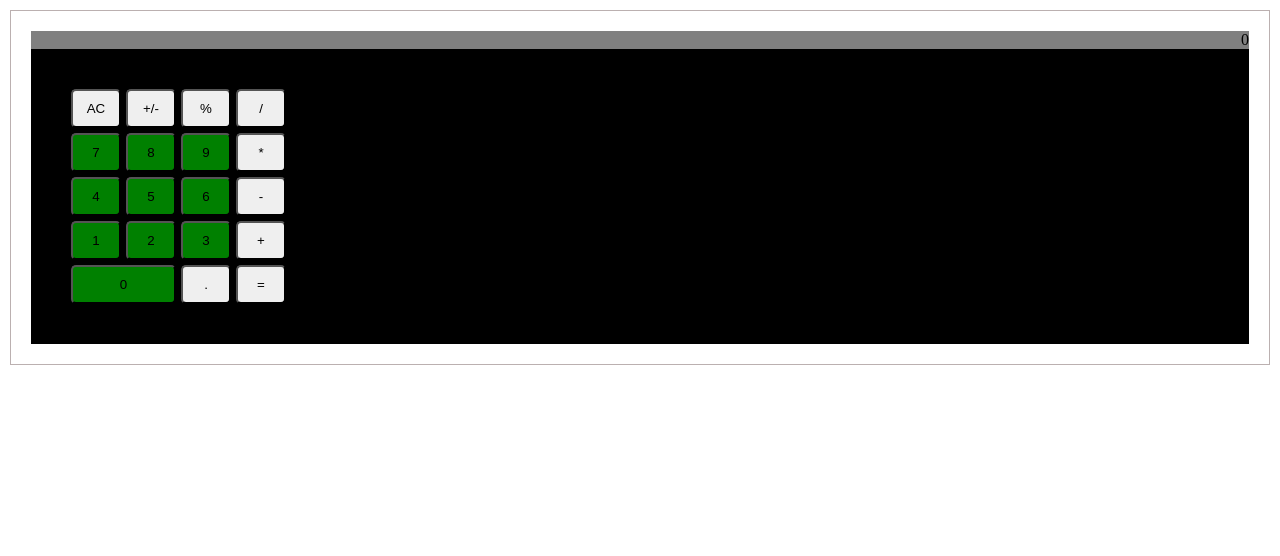
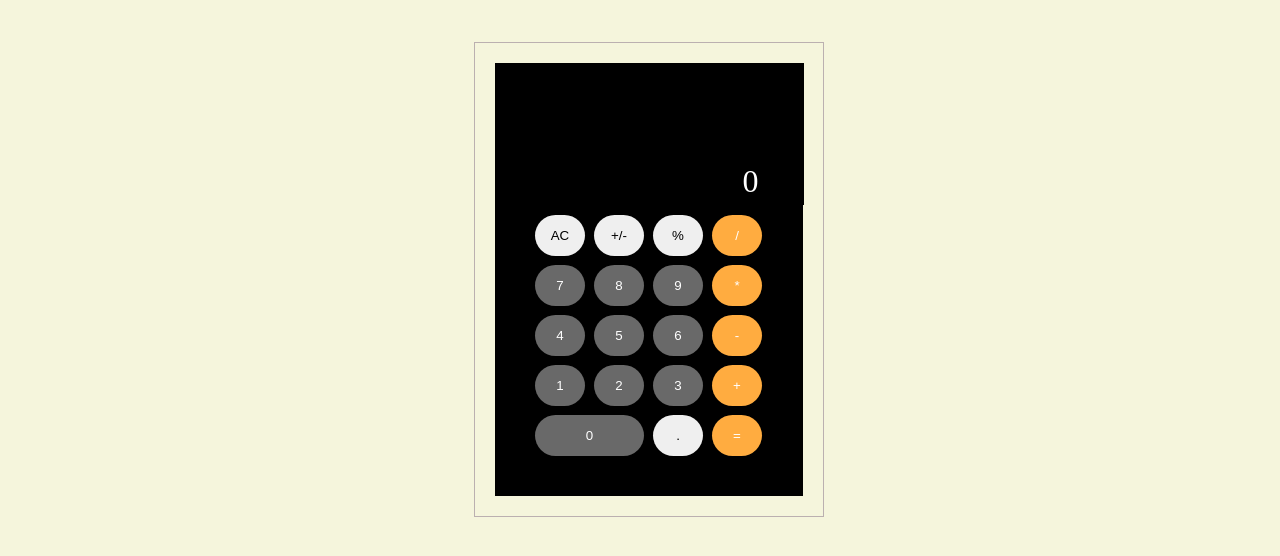
Before and after one commit to jamesrhurtado/calculator, a plain HTML site: page index.html in a window 1280 px wide. Drawn offline with Linux system fonts and the light colour scheme.

Commit message:
finished developing UI

```diff
--- a/styles.css
+++ b/styles.css
@@ -6,29 +6,45 @@
     outline: none;
 }
 
+body{
+    background-color: beige;
+}
 .container{
-    margin:10px;
-    padding:20px;
+    margin: 10px;
+    padding: 20px;
     border: 1px solid #bbb0b0;
+    width: 350px;
+    height: auto;
+    position: absolute;
+    left: 29rem;
+    top: 2rem;
 }
 
 .display{
     display: flex;
     justify-content: flex-end;
-    background-color: grey;
+    background-color: black;
+    color: white;
+    width: 308.5px;
+    padding: 100px 45px;
+    padding-bottom: 5px;
+    font-size: 2rem;
 }
 
 .all-buttons{
     display: grid;
     grid-template-columns: 50px 50px 50px 50px;
-    grid-gap: 5px;
+    grid-gap: 9px;
     padding: 40px;
+    padding-top: 10px;
     background-color: #000;
+    font-weight: 500;
 }
 
 .all-buttons > button{
-    padding: 10px 0;
-    border-radius: 5px;
+    padding: 13px 0px;
+    border-radius: 50px;
+    border-style: none;
 }
 
 .number-0{
@@ -37,5 +53,11 @@
 }
 
 .numbers{
-    background-color: green;
+    background-color: rgb(105, 105, 105);
+    color: #fff;
 }
+
+.op{
+    background-color: rgb(255, 172, 64);
+    color:#fff;
+}
```
